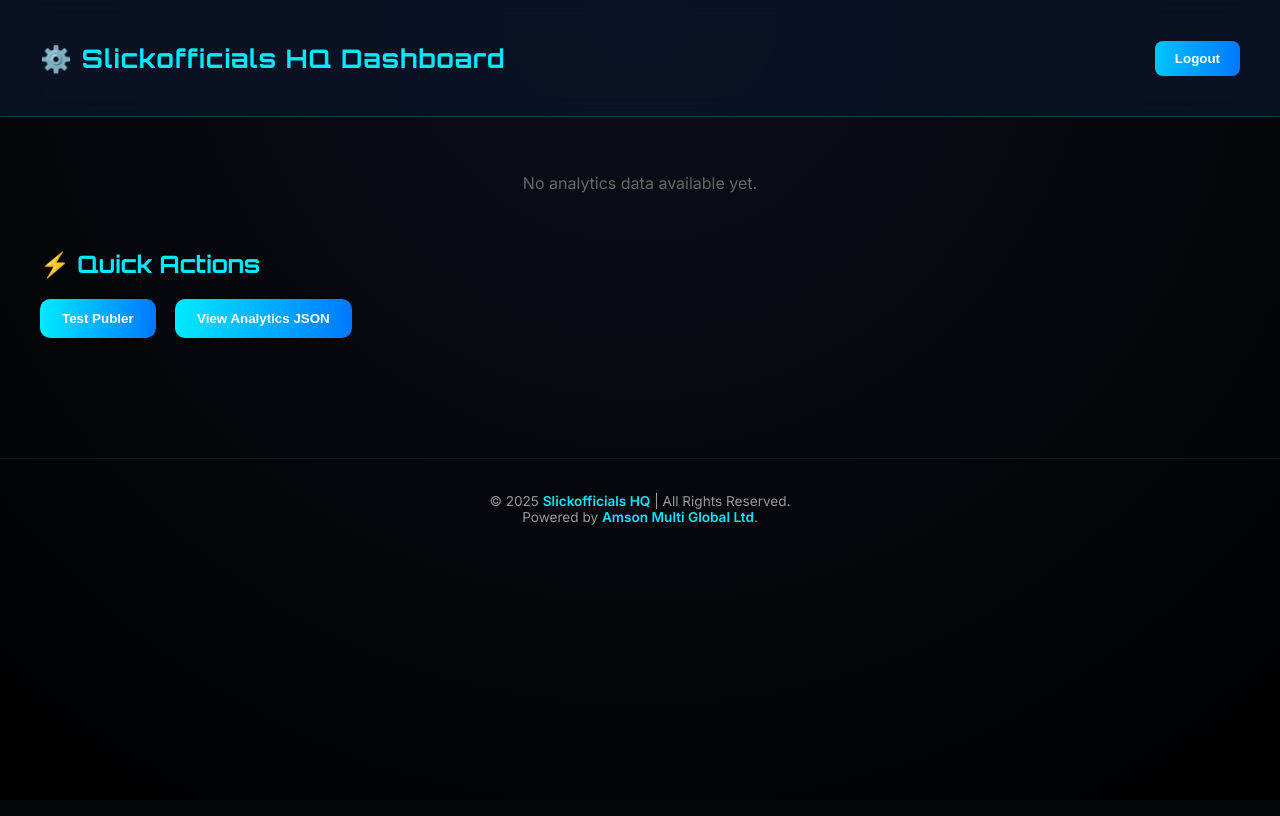
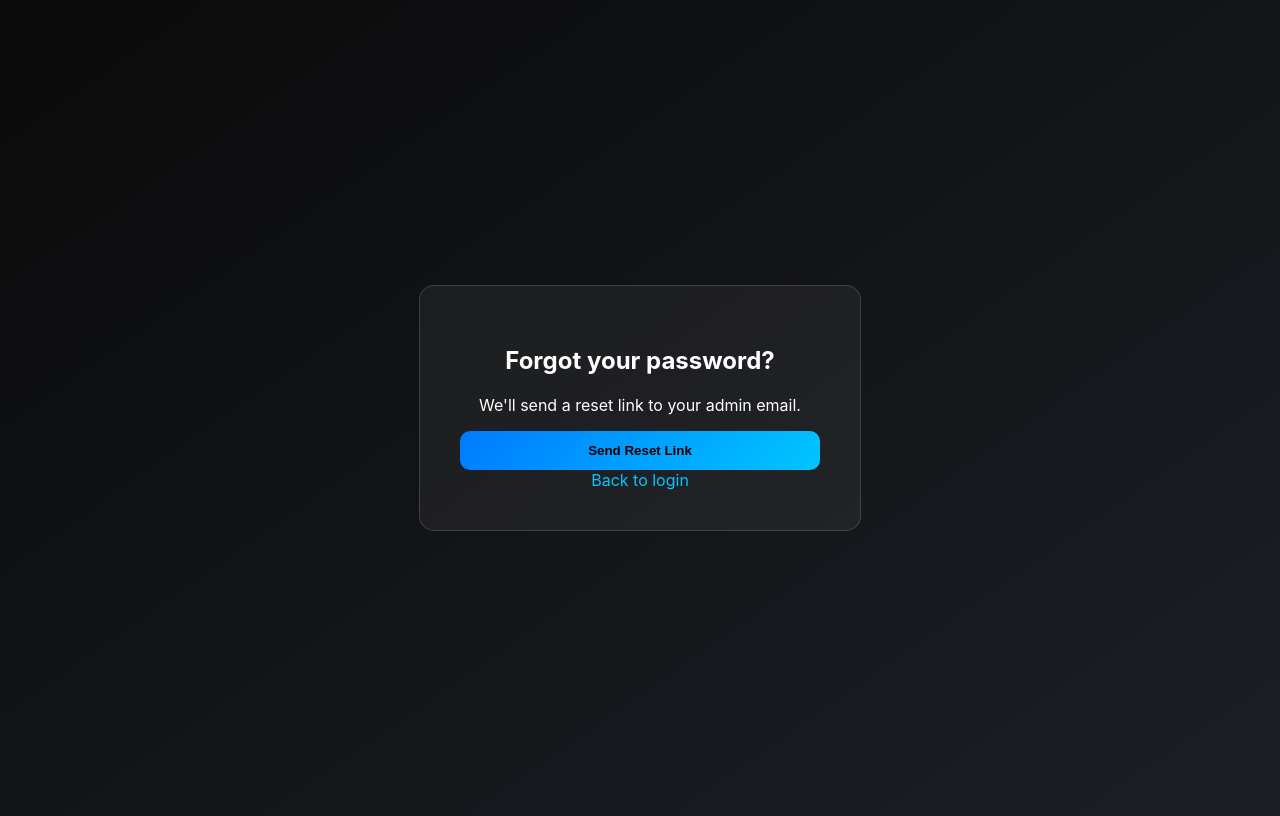
Before and after one commit to slickofficials/SlickOfficials-HQ-HUB, a Flask app: page /forgot-password in a window 1280 px wide. Before the commit the page ends 525 px from the top, so only its background shows below. Run offline with Flask 3, Linux system fonts and the light colour scheme.

Commit message:
Update forgot_password.html

```diff
--- a/templates/forgot_password.html
+++ b/templates/forgot_password.html
@@ -2,178 +2,65 @@
 <html lang="en">
 <head>
     <meta charset="UTF-8">
-    <meta name="viewport" content="width=device-width, initial-scale=1.0">
-    <title>Slickofficials HQ Dashboard</title>
-    <link href="https://fonts.googleapis.com/css2?family=Orbitron:wght@500;700&family=Inter:wght@400;600&display=swap" rel="stylesheet">
+    <title>Forgot Password | Slickofficials HQ</title>
     <style>
         body {
-            font-family: 'Inter', sans-serif;
-            background: radial-gradient(circle at top, #0b0f1a, #000000);
-            color: #e0e0e0;
-            margin: 0;
-            padding: 0;
-            min-height: 100vh;
-            overflow-x: hidden;
+            background: linear-gradient(145deg, #0a0a0a, #1c1f26);
+            font-family: "SF Pro Display", sans-serif;
+            color: #fff;
+            display: flex;
+            justify-content: center;
+            align-items: center;
+            height: 100vh;
         }
-
-        header {
-            background: rgba(10, 20, 40, 0.8);
-            backdrop-filter: blur(12px);
-            padding: 25px 40px;
-            display: flex;
-            justify-content: space-between;
-            align-items: center;
-            border-bottom: 1px solid rgba(0, 255, 255, 0.2);
+        .box {
+            background: rgba(255, 255, 255, 0.05);
+            padding: 40px;
+            border-radius: 15px;
+            width: 360px;
+            text-align: center;
+            border: 1px solid rgba(255, 255, 255, 0.15);
         }
-
-        header h1 {
-            font-family: 'Orbitron', sans-serif;
-            color: #00eaff;
-            font-size: 1.6rem;
-            letter-spacing: 1px;
+        input {
+            width: 100%;
+            padding: 12px;
+            border-radius: 10px;
+            border: none;
+            margin-bottom: 20px;
+            background: rgba(255,255,255,0.1);
+            color: #fff;
         }
-
-        .logout-btn {
-            background: linear-gradient(90deg, #00c3ff, #0078ff);
+        button {
+            width: 100%;
+            padding: 12px;
+            background: linear-gradient(135deg, #007aff, #00c6ff);
             border: none;
-            color: white;
-            padding: 10px 20px;
-            border-radius: 8px;
+            border-radius: 10px;
             font-weight: 600;
             cursor: pointer;
             transition: 0.3s;
         }
-
-        .logout-btn:hover {
-            transform: scale(1.05);
-            box-shadow: 0 0 15px #00eaff;
+        button:hover {
+            transform: scale(1.03);
         }
-
-        .container {
-            padding: 40px;
-        }
-
-        .metrics {
-            display: grid;
-            grid-template-columns: repeat(auto-fit, minmax(250px, 1fr));
-            gap: 25px;
-        }
-
-        .card {
-            background: linear-gradient(145deg, #111827, #0a0f1f);
-            border: 1px solid rgba(0, 255, 255, 0.15);
-            border-radius: 12px;
-            padding: 25px;
-            text-align: center;
-            box-shadow: 0 0 15px rgba(0, 255, 255, 0.05);
-            transition: transform 0.3s, box-shadow 0.3s;
-        }
-
-        .card:hover {
-            transform: translateY(-5px);
-            box-shadow: 0 0 25px rgba(0, 255, 255, 0.2);
-        }
-
-        .metric-title {
-            color: #00eaff;
-            font-weight: 600;
-            margin-bottom: 10px;
-        }
-
-        .metric-value {
-            font-size: 1.5rem;
-            font-weight: bold;
-            color: #ffffff;
-        }
-
-        .quick-actions {
-            margin-top: 40px;
-        }
-
-        .quick-actions h2 {
-            font-family: 'Orbitron', sans-serif;
-            color: #00eaff;
-            margin-bottom: 20px;
-        }
-
-        .action-btn {
-            background: linear-gradient(90deg, #00eaff, #0078ff);
-            border: none;
-            color: white;
-            padding: 12px 22px;
-            border-radius: 10px;
-            font-weight: 600;
-            cursor: pointer;
-            margin-right: 15px;
-            transition: 0.3s;
-        }
-
-        .action-btn:hover {
-            transform: scale(1.05);
-            box-shadow: 0 0 20px #00eaff;
-        }
-
-        footer {
-            margin-top: 80px;
-            text-align: center;
-            font-size: 0.85rem;
-            color: #999;
-            border-top: 1px solid rgba(255, 255, 255, 0.05);
-            padding: 20px;
-        }
-
-        footer strong {
-            color: #00eaff;
-        }
+        .success { color: #00ff99; margin-bottom: 15px; }
+        a { color: #00c6ff; text-decoration: none; }
     </style>
 </head>
 <body>
+    <div class="box">
+        <h2>Forgot your password?</h2>
+        <p>We'll send a reset link to your admin email.</p>
 
-    <header>
-        <h1>⚙️ Slickofficials HQ Dashboard</h1>
-        <form action="{{ url_for('logout') }}" method="get">
-            <button class="logout-btn">Logout</button>
+        {% if success %}
+            <div class="success">{{ success }}</div>
+        {% endif %}
+
+        <form method="POST">
+            <button type="submit">Send Reset Link</button>
         </form>
-    </header>
 
-    <div class="container">
-        <section class="metrics">
-            {% for item in analytics %}
-            <div class="card">
-                <div class="metric-title">{{ item.metric_name }}</div>
-                <div class="metric-value">{{ item.metric_value }}</div>
-                <small>{{ item.created_at.strftime('%Y-%m-%d %H:%M') }}</small>
-            </div>
-            {% else %}
-            <p style="text-align:center;color:#666;">No analytics data available yet.</p>
-            {% endfor %}
-        </section>
-
-        <section class="quick-actions">
-            <h2>⚡ Quick Actions</h2>
-            <button class="action-btn" onclick="runTestPubler()">Test Publer</button>
-            <button class="action-btn" onclick="viewJSON('/json/analytics')">View Analytics JSON</button>
-        </section>
+        <a href="{{ url_for('login') }}">Back to login</a>
     </div>
-
-    <footer>
-        <p>© 2025 <strong>Slickofficials HQ</strong> | All Rights Reserved.<br>
-        Powered by <strong>Amson Multi Global Ltd</strong>.</p>
-    </footer>
-
-    <script>
-        async function runTestPubler() {
-            const res = await fetch('/test_publer');
-            const data = await res.json();
-            alert(JSON.stringify(data, null, 2));
-        }
-
-        async function viewJSON(endpoint) {
-            const res = await fetch(endpoint);
-            const data = await res.json();
-            alert(JSON.stringify(data, null, 2));
-        }
-    </script>
-
 </body>
 </html>
```
